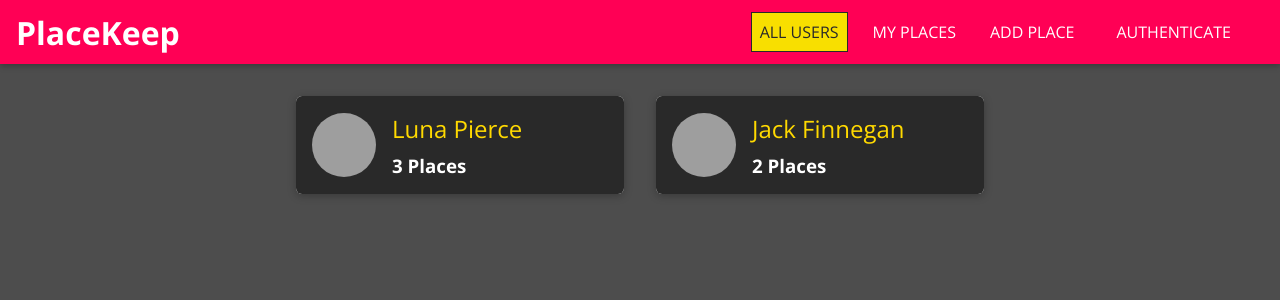
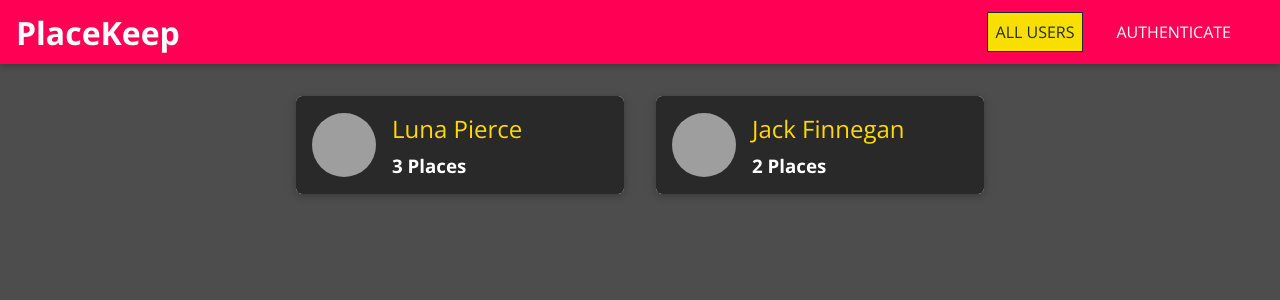
Before and after one commit to PiyushWadhawan/Placekeep, a React (Create React App) app: page / in a window 1280 px wide. Shown: the top 300 px of the page. Built offline with nearby package versions, Linux system fonts and the light colour scheme; grey boxes are pictures that could not be loaded.

Commit message:
added more auth related stuff

```diff
--- a/src/App.js
+++ b/src/App.js
@@ -1,6 +1,6 @@
 import './App.css';
 import React from 'react';
-import { BrowserRouter as Router, Routes, Route } from 'react-router-dom'
+import { BrowserRouter as Router, Routes, Route, Navigate } from 'react-router-dom'
 import MainNavigation from './shared/components/Navigation/MainNavigation';
 import Users from './user/pages/Users';
 import NewPlace from './places/pages/NewPlace';
@@ -8,12 +8,26 @@
 import Error from './shared/pages/Error';
 import UpdatePlace from './places/pages/UpdatePlace';
 import Auth from './user/pages/Auth';
+import { AuthContext } from './shared/Context/auth-context';
+import { useState, useCallback } from 'react';
 
 const App = () => {
-  return (
-    <Router>
-      <MainNavigation/>
-      <main>
+
+  const [isLoggedIn, setIsLoggedIn] = useState(false)
+
+  const login = useCallback(() => {
+    setIsLoggedIn(true)
+  }, [])
+
+  const logout = useCallback(() => {
+    setIsLoggedIn(false)
+  }, [])
+
+  let routes
+
+  if(isLoggedIn)
+  {
+    routes = (
       <Routes>
         <Route path="/" element={<Users/>}/>
         <Route path="/:userId/places" element={<UserPlaces/>}></Route>
@@ -22,8 +36,29 @@
         <Route path="/auth" element={<Auth/>}/>
         <Route path="*" element={<Error/>}/>
       </Routes>
+    )
+  }
+  else
+  {
+    routes = (
+    <Routes>
+        <Route path="/" element={<Users/>}/>
+        <Route path="/:userId/places" element={<UserPlaces/>}></Route>
+        <Route path="/auth" element={<Auth/>}/>
+        <Route path="*" element={<Navigate replace to="/auth" />} />
+    </Routes>
+    )
+  }
+
+  return (
+    <AuthContext.Provider value={{isLoggedIn: isLoggedIn, login: login, logout: logout}}>
+      <Router>
+        <MainNavigation/>
+        <main>
+          {routes}
         </main>
       </Router>
+    </AuthContext.Provider>
   );
 }
 
--- a/src/places/components/PlaceItem.jsx
+++ b/src/places/components/PlaceItem.jsx
@@ -1,5 +1,5 @@
-import React, { useState } from 'react';
-
+import React, { useState, useContext } from 'react';
+import { AuthContext } from '../../shared/Context/auth-context';
 import Card from '../../shared/components/UIElements/Card';
 import Button from '../../shared/components/FormElements/Button';
 import Modal from '../../shared/components/UIElements/Modal';
@@ -7,6 +7,9 @@
 import './PlaceItem.css';
 
 const PlaceItem = props => {
+
+  const auth = useContext(AuthContext)
+
   const [showMap, setShowMap] = useState(false);
 
   const [showConfirmModal, setShowConfirmModal] = useState(false)
@@ -63,8 +66,8 @@
           </div>
           <div className="place-item__actions">
             <Button inverse onClick={openMapHandler}>VIEW ON MAP</Button>
-            <Button to={`/places/${props.id}`}>EDIT</Button>
-            <Button danger onClick={showDeleteWarningHandler}>DELETE</Button>
+            {auth.isLoggedIn && (<Button to={`/places/${props.id}`}>EDIT</Button>)}
+            {auth.isLoggedIn && (<Button danger onClick={showDeleteWarningHandler}>DELETE</Button>)}
           </div>
         </Card>
       </li>
--- /dev/null
+++ b/src/shared/Context/auth-context.jsx
@@ -0,0 +1,4 @@
+import React from 'react'
+import { createContext } from 'react'
+
+export const AuthContext = createContext({isLoggedIn: false, login: () => {}, logout: () => {} });
--- a/src/shared/components/Navigation/NavLinks.jsx
+++ b/src/shared/components/Navigation/NavLinks.jsx
@@ -1,22 +1,38 @@
 import React from 'react'
 import './NavLinks.css'
 import { NavLink } from 'react-router-dom'
+import { useContext } from 'react'
+import { AuthContext } from '../../Context/auth-context'
 
 const NavLinks = props => {
+
+    const auth = useContext(AuthContext)
+
   return (
     <ul className='nav-links'>
         <li>
             <NavLink to='/'>ALL USERS</NavLink>
         </li>
+        {auth.isLoggedIn && (
         <li>
             <NavLink to='/ul/places'>MY PLACES</NavLink>
         </li>
+        )}
+        {auth.isLoggedIn && (
         <li>
             <NavLink to='/places/new'>ADD PLACE</NavLink>
         </li>
+        )}
+        {!auth.isLoggedIn && (
         <li className='last_li'>
             <NavLink to='/auth'>AUTHENTICATE</NavLink>
         </li>
+        )}
+        {auth.isLoggedIn && (
+            <li>
+                <button onClick={auth.logout}>LOGOUT</button>
+            </li>
+        )}
     </ul>
   )
 }
--- a/src/user/pages/Auth.jsx
+++ b/src/user/pages/Auth.jsx
@@ -1,5 +1,5 @@
-import React, {useState} from 'react';
-
+import React, {useState, useContext} from 'react';
+import { AuthContext } from '../../shared/Context/auth-context';
 import Card from '../../shared/components/UIElements/Card';
 import Input from '../../shared/components/FormElements/Input';
 import Button from '../../shared/components/FormElements/Button';
@@ -12,6 +12,8 @@
 import './Auth.css';
 
 const Auth = () => {
+
+  const auth = useContext(AuthContext)
 
     const [isLoginMode, setIsLoginMode] = useState(true)
 
@@ -51,6 +53,7 @@
   const authSubmitHandler = event => {
     event.preventDefault();
     console.log(formState.inputs);
+    auth.login()
   };
 
   return (
```
Lines whose indentation alone changed are shown as unchanged.
